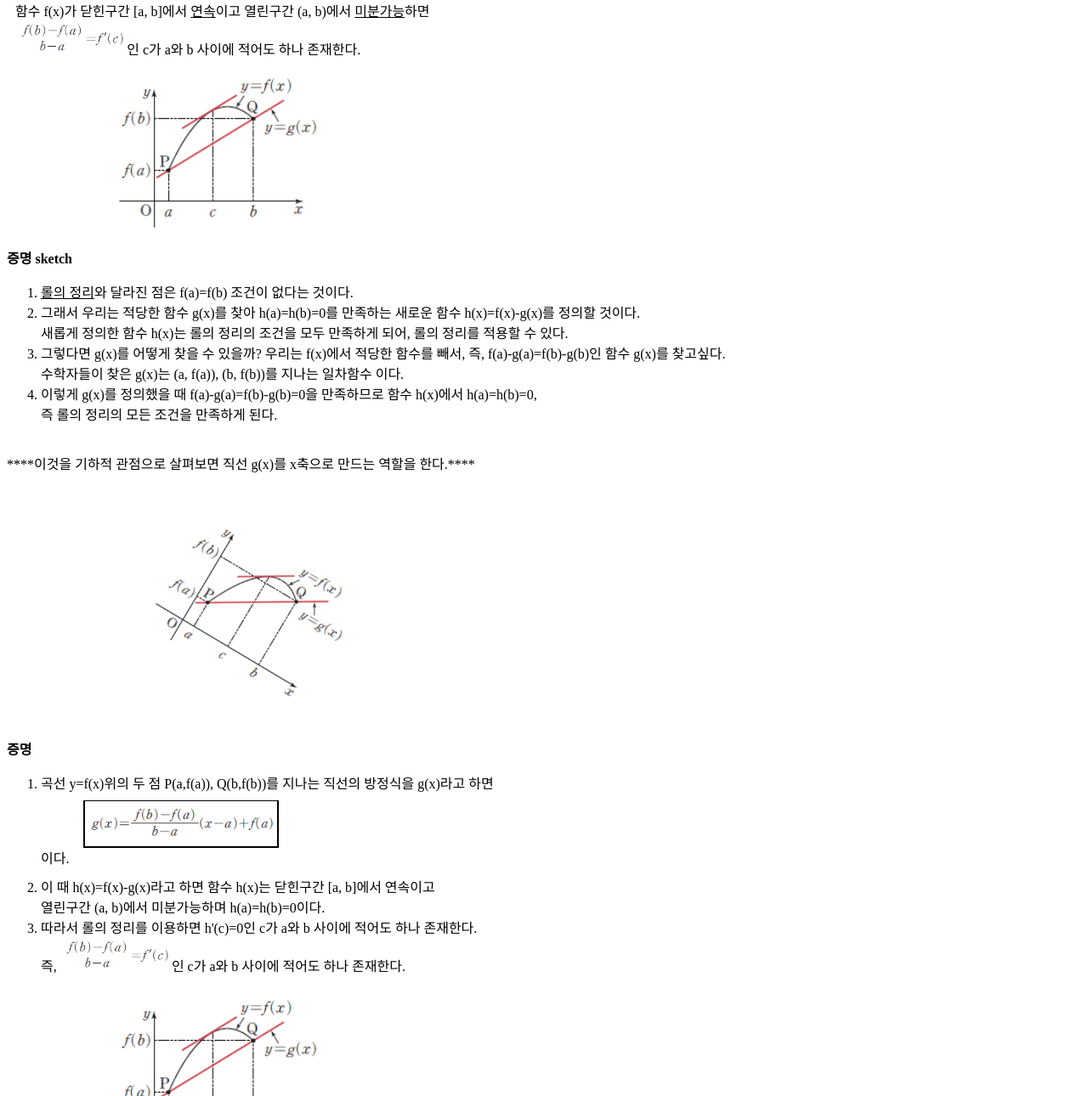
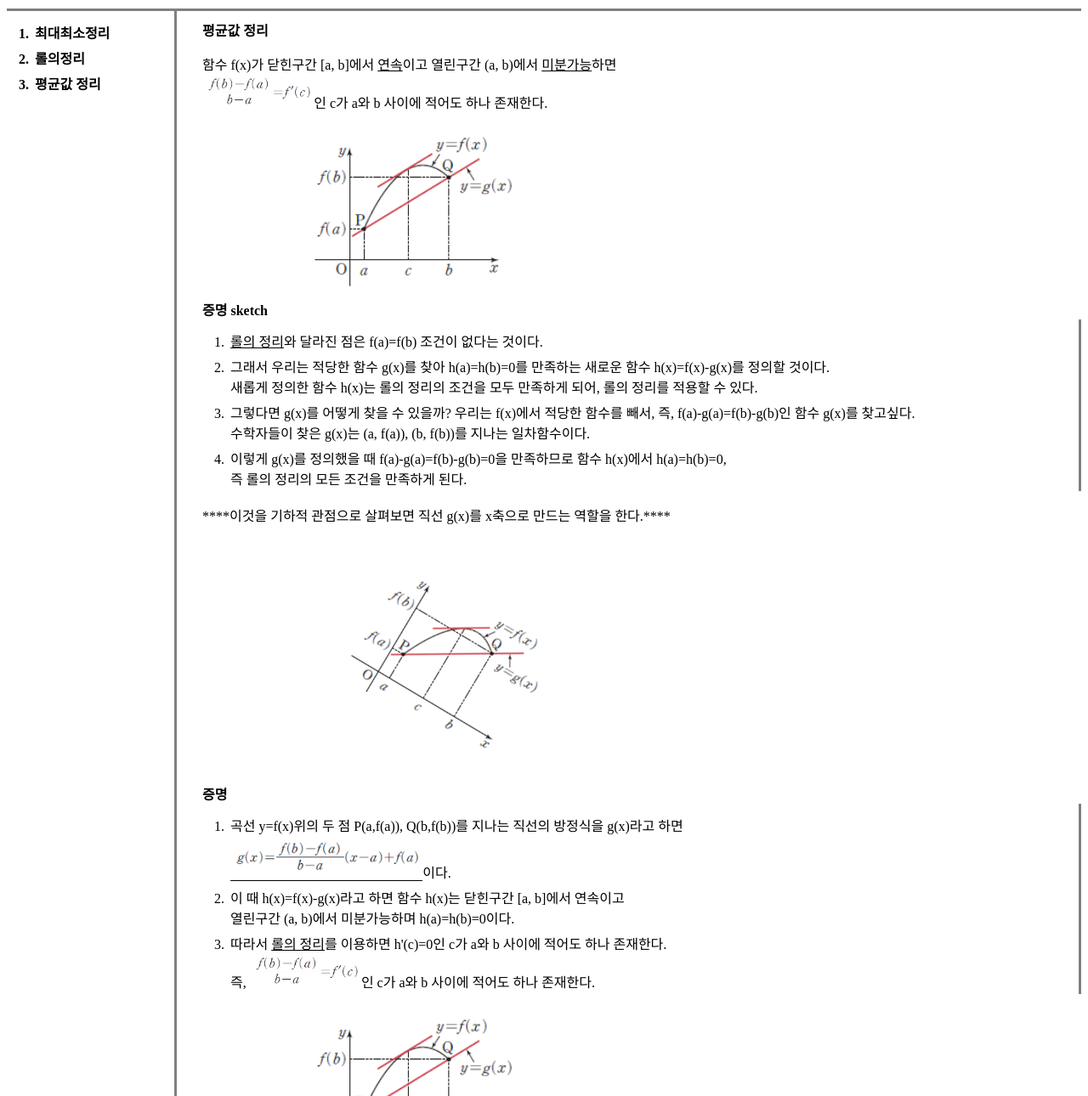
Before and after one commit to jihyune/Mean-Value-Theorem, a plain HTML site: page 3.html in a window 1280 px wide. Shown: the part 121-1411 px from the top of the page at 85% size. Drawn offline with Linux system fonts and the light colour scheme.

Commit message:
box
박스모델적용

```diff
--- a/3.html
+++ b/3.html
@@ -4,55 +4,87 @@
  <title>3. 평균값 정리</title>
  <meta charset="utf-8">
  <style>
-    h1,h3{
+    #title{
         text-align:center;
-        line-height: 0.5;
+        padding:25px;
+        border-bottom: solid grey;
+        margin: 0;
+    }
+    h1,h3,h4{
+        margin: 0;
+    }
+    #grid{
+        display:grid;
+        grid-template-columns: 200px 1fr;
+    }
+    ol, #grid_1{
+        margin-top:0px;
+        padding-left:30px;
+        padding-top:10px;
+    }
+    ol{
+        border-right: solid grey;
     }
     a{
         color:black;
-        text-decoration: none;
+        text-decoration-line:none;
     }
-    h4{
-        margin-block-start: 0.5em;
-        margin-block-end: 0.5em
+    #grid_1 a{
+        text-decoration-line:underline;
     }
-    p{
-        margin: 10px;
+    #grid_1 ol{
+        padding-top:5;
      }
     .img{
-        display:inline;
-        height:40px;
-        padding-top:35px;
-        border:solid black 2px;
-
+        border-bottom:solid black 1.5px;
+    }
+    .img2{
+        margin-left:120px;
+    }
+    li{
+        padding:3px;
     }
 </style>
 </head>
 <body>
+    <div id="title">
         <h1><a href="index.html">평균값 정리(MVT)</a></h1>
         <h3>3. 평균값 정리</h3>
+      </div>
+      <div id="grid">
+          <ol style="font-weight:bold;">
+            <li><a href="1.html">최대최소정리<br></a></li>
+            <li><a href="2.html">롤의정리<br></a></li>
+            <li><a href="3.html">평균값 정리<br></a></li>
+          </ol>
+          <div id="grid_1">
             <h4>평균값 정리</h4>
-    <p>함수 f(x)가 닫힌구간 [a, b]에서 <a href="1-1.html" target="_blank" title="연속이 뭔가요?"><u>연속</u></a>이고 열린구간 (a, b)에서 <a href="2-1.html" target="_blank" title="미분가능이 뭔가요?"><u>미분가능</u></a>하면<br>
-        <img src="평균값 정리.jpg" height="40px">인 c가 a와 b 사이에 적어도 하나 존재한다.</p>
-        <div style="margin-left:120px"><img src="평균값 정리_2.jpg" height=200></div>
+              <p>
+              함수 f(x)가 닫힌구간 [a, b]에서 <a href="1-1.html" target="_blank" title="연속이 뭔가요?">연속</a>이고 열린구간 (a, b)에서 <a href="2-1.html" target="_blank" title="미분가능이 뭔가요?">미분가능</a>하면<br>
+                <img src="평균값 정리.jpg" height="40px">인 c가 a와 b 사이에 적어도 하나 존재한다.
+              </p>
+                <div class="img2"><img src="평균값 정리_2.jpg" height="200px"></div>
             <h4>증명 sketch </h4>
-        <p><ol><li><a href="2.html" target="_blank" title="롤의 정리가 뭔가요?"><u>롤의 정리</u></a>와 달라진 점은 f(a)=f(b) 조건이 없다는 것이다. </li>
-            <li>그래서 우리는 적당한 함수 g(x)를 찾아 h(a)=h(b)=0를 만족하는 새로운 함수 h(x)=f(x)-g(x)를 정의할 것이다.
-            <br>새롭게 정의한 함수 h(x)는 롤의 정리의 조건을 모두 만족하게 되어, 롤의 정리를 적용할 수 있다.</li>
+                <ol>
+                    <li><a href="2.html" target="_blank" title="롤의 정리가 뭔가요?">롤의 정리</a>와 달라진 점은 f(a)=f(b) 조건이 없다는 것이다. </li>
+                    <li>그래서 우리는 적당한 함수 g(x)를 찾아 h(a)=h(b)=0를 만족하는 새로운 함수 h(x)=f(x)-g(x)를 정의할 것이다.<br>
+                    새롭게 정의한 함수 h(x)는 롤의 정리의 조건을 모두 만족하게 되어, 롤의 정리를 적용할 수 있다.</li>
                     <li>그렇다면 g(x)를 어떻게 찾을 수 있을까? 우리는 f(x)에서 적당한 함수를 빼서, 즉, f(a)-g(a)=f(b)-g(b)인 함수 g(x)를 찾고싶다.<br>
-                수학자들이 찾은 g(x)는 (a, f(a)), (b, f(b))를 지나는 일차함수 이다.</li>
-            <li>이렇게 g(x)를 정의했을 때 f(a)-g(a)=f(b)-g(b)=0을 만족하므로 함수 h(x)에서 h(a)=h(b)=0,
-                <br>즉 롤의 정리의 모든 조건을 만족하게 된다.</li><br></ol>
+                    수학자들이 찾은 g(x)는 (a, f(a)), (b, f(b))를 지나는 일차함수이다.</li>
+                    <li>이렇게 g(x)를 정의했을 때 f(a)-g(a)=f(b)-g(b)=0을 만족하므로 함수 h(x)에서 h(a)=h(b)=0,<br>
+                    즉 롤의 정리의 모든 조건을 만족하게 된다.</li>
+                </ol>
                     ****이것을 기하적 관점으로 살펴보면 직선 g(x)를 x축으로 만드는 역할을 한다.****
-            <div style="margin-left:120px"><img src="평균값 정리_2_2.jpg" height=300></div>
-
+                    <div class="img2"><img src="평균값 정리_2_2.jpg" height="300px"></div>
             <h4>증명</h4>
-    <ol><li>곡선 y=f(x)위의 두 점 P(a,f(a)), Q(b,f(b))를 지나는 직선의 방정식을 g(x)라고 하면
-    <P><div class="img" style="margin-left:50px"><a href="3-1.html" target="_blank" title="두 점을 지나는 직선의 방정식"><img src="평균값 정리_1.jpg" height="50px"></a></div>
-         <br>이다.</li></P>
-         <li>이 때 h(x)=f(x)-g(x)라고 하면 함수 h(x)는 닫힌구간 [a, b]에서 연속이고
-         <br>열린구간 (a, b)에서 미분가능하며 h(a)=h(b)=0이다.</li>
+                <ol>
+                    <li>곡선 y=f(x)위의 두 점 P(a,f(a)), Q(b,f(b))를 지나는 직선의 방정식을 g(x)라고 하면<br>
+                    <span class="img"><a href="3-1.html" target="_blank" title="두 점을 지나는 직선의 방정식"><img src="평균값 정리_1.jpg" height="50px"></a></span>이다.
+                    </li>
+                     <li>이 때 h(x)=f(x)-g(x)라고 하면 함수 h(x)는 닫힌구간 [a, b]에서 연속이고<br>
+                     열린구간 (a, b)에서 미분가능하며 h(a)=h(b)=0이다.</li>
                      <li> 따라서 <a href="2.html">롤의 정리</a>를 이용하면 h'(c)=0인 c가 a와 b 사이에 적어도 하나 존재한다.<br>
-            즉, <img src="평균값 정리.jpg" height="40px">인 c가 a와 b 사이에 적어도 하나 존재한다.</li></ol>
-         <div style="margin-left:120px"><img src="평균값 정리_2.jpg" height=200></div>
+                     즉, <img src="평균값 정리.jpg" height="40px">인 c가 a와 b 사이에 적어도 하나 존재한다.</li>
+                </ol>
+                     <div class="img2"><img src="평균값 정리_2.jpg" height="200px"></div>
 </body>
```
Also changed, not shown: 1.html (+63 -21 lines), 2.html (+53 -27 lines), index.html (+31 -12 lines). Lines whose indentation alone changed are shown as unchanged.
